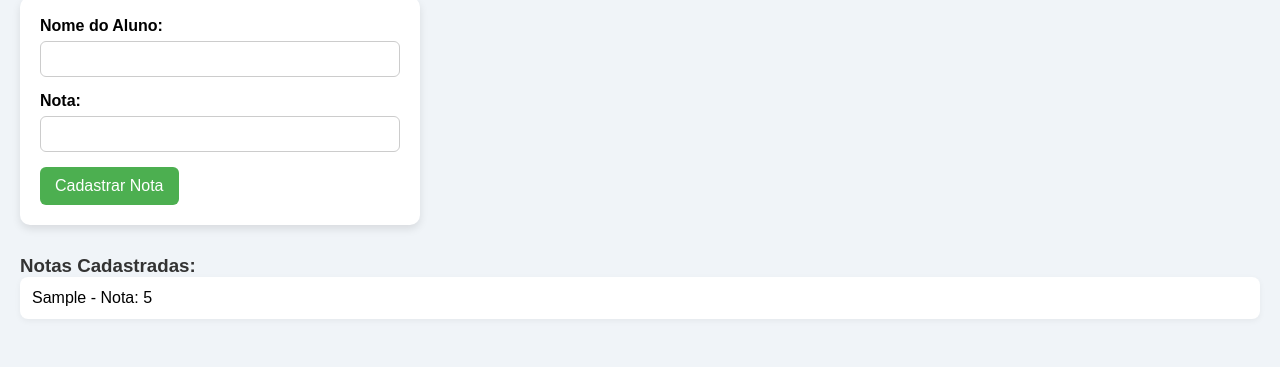
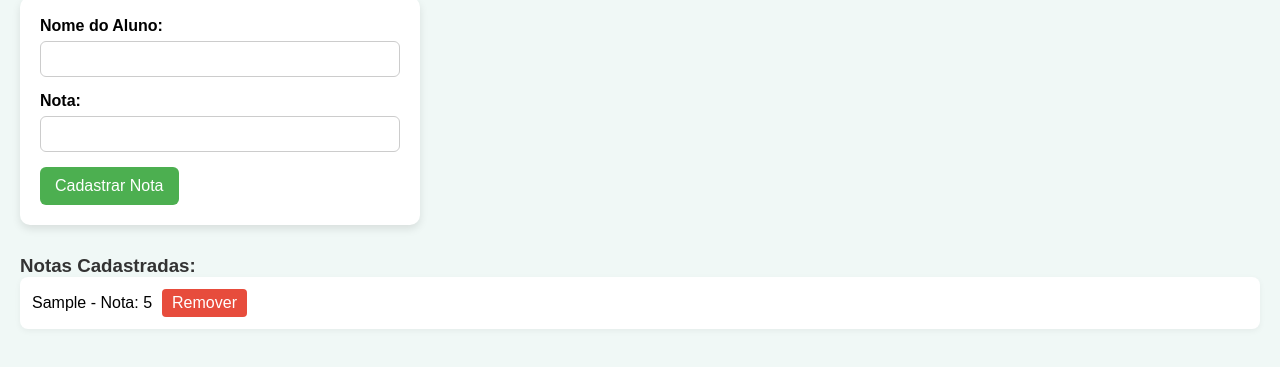
Before and after one commit to VitorHCM/ATV1TecWeb, a website built with Vite: page pratica12/formulario_de_notas/src/home.html in a window 1280 px wide. Both pictures are taken after typing "Sample", "5" into the empty fields and a click on the button "Cadastrar Nota". Shown: the part 51-418 px from the top of the page. Built offline with nearby package versions, Linux system fonts and the light colour scheme.

Commit message:
Adicionando README atualizado

```diff
--- a/pratica12/formulario_de_notas/src/estilos.css
+++ b/pratica12/formulario_de_notas/src/estilos.css
@@ -3,9 +3,11 @@
     padding: 0;
     box-sizing: border-box;
     }
+
+
   body {
       font-family: Arial, sans-serif;
-        background-color: #f0f4f8;
+      background-color: #f0f8f6;
       margin: 0;
       padding: 20px;
     }
--- a/pratica12/formulario_de_notas/src/script.js
+++ b/pratica12/formulario_de_notas/src/script.js
@@ -9,6 +9,22 @@ form.addEventListener('submit', function (event) {
 
   const item = document.createElement('li');
   item.textContent = `${aluno} - Nota: ${nota}`;
+
+  const btnRemover = document.createElement('button');
+  btnRemover.textContent = 'Remover';
+  btnRemover.style.marginLeft = '10px';
+  btnRemover.style.backgroundColor = '#e74c3c';
+  btnRemover.style.color = 'white';
+  btnRemover.style.border = 'none';
+  btnRemover.style.padding = '5px 10px';
+  btnRemover.style.borderRadius = '4px';
+  btnRemover.style.cursor = 'pointer';
+
+  btnRemover.addEventListener('click', function () {
+    lista.removeChild(item);
+  });
+
+  item.appendChild(btnRemover);
   lista.appendChild(item);
 
   form.reset();
```
Also changed, not shown: pratica12/vite.config.js (added, +11 -0 lines), README.md, 1 other file. Lines whose indentation alone changed are shown as unchanged.
